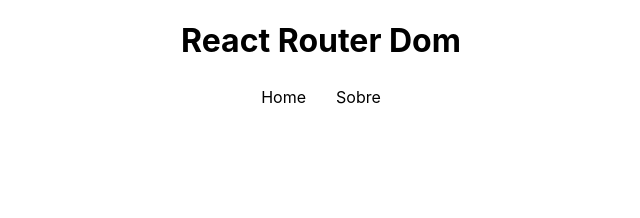
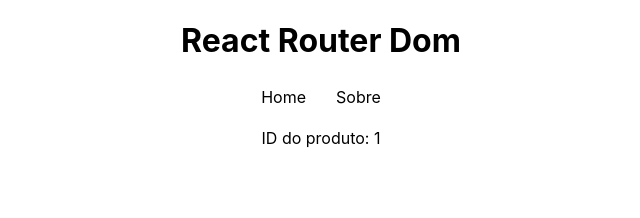
Before and after one commit to sabrinaaraujoo/react-curso, a React (Create React App) app in the folder react-router/: page /products/1 in a window 1280 px wide. Shown: the top 218 px of the page, without its empty margins (319-959 px from the left). Built offline with nearby package versions, Linux system fonts and the light colour scheme.

Commit message:
Rota Dinâmica

```diff
--- a/react-router/src/App.js
+++ b/react-router/src/App.js
@@ -3,12 +3,13 @@
 // 1 - config react router
 import { BrowserRouter, Routes, Route } from "react-router-dom";
 
+// components
+import Navbar from "./components/Navbar";
+
 // pages
 import Home from "./pages/Home";
 import About from "./pages/About";
-
-// components
-import Navbar from "./components/Navbar";
+import Product from "./pages/Product";
 
 function App() {
   return (
@@ -20,6 +21,8 @@
         <Routes>
           <Route path="/" element={<Home />} />
           <Route path="/about" element={<About />} />
+          {/* Rota dinâmica */}
+          <Route path="/products/:id" element={<Product />} />
         </Routes>
       </BrowserRouter>
     </div>
--- a/react-router/src/components/Navbar.jsx
+++ b/react-router/src/components/Navbar.jsx
@@ -7,6 +7,7 @@
     <nav>
       <Link to="/">Home</Link>
       <Link to="/about">Sobre</Link>
+      {/* <Link to={`/product/` + id}></Link> */}
     </nav>
   );
 };
--- a/react-router/src/pages/Home.jsx
+++ b/react-router/src/pages/Home.jsx
@@ -20,6 +20,8 @@
             <li key={item.id}>
               <h2>{item.name}</h2>
               <p>R$ {item.price}</p>
+              {/* Rota Dinâmica */}
+              <Link to={`/products/${item.id}`}>Detalhes</Link>
             </li>
           ))}
       </ul>
--- /dev/null
+++ b/react-router/src/pages/Product.jsx
@@ -0,0 +1,13 @@
+import { useParams } from "react-router-dom";
+
+const Product = () => {
+  // Rota Dinâmica
+  const { id } = useParams();
+  return (
+    <>
+      <p>ID do produto: {id}</p>
+    </>
+  );
+};
+
+export default Product;
```
